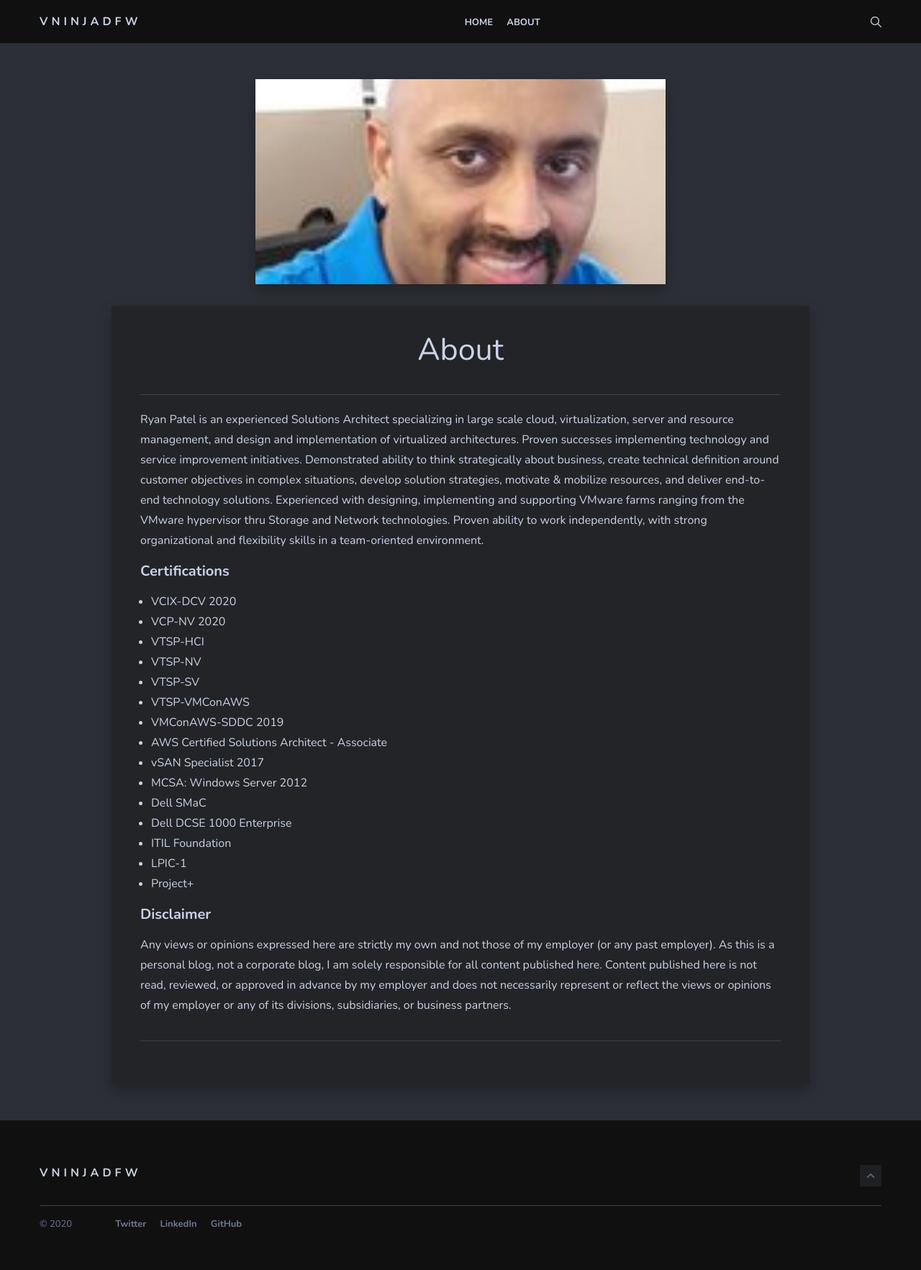
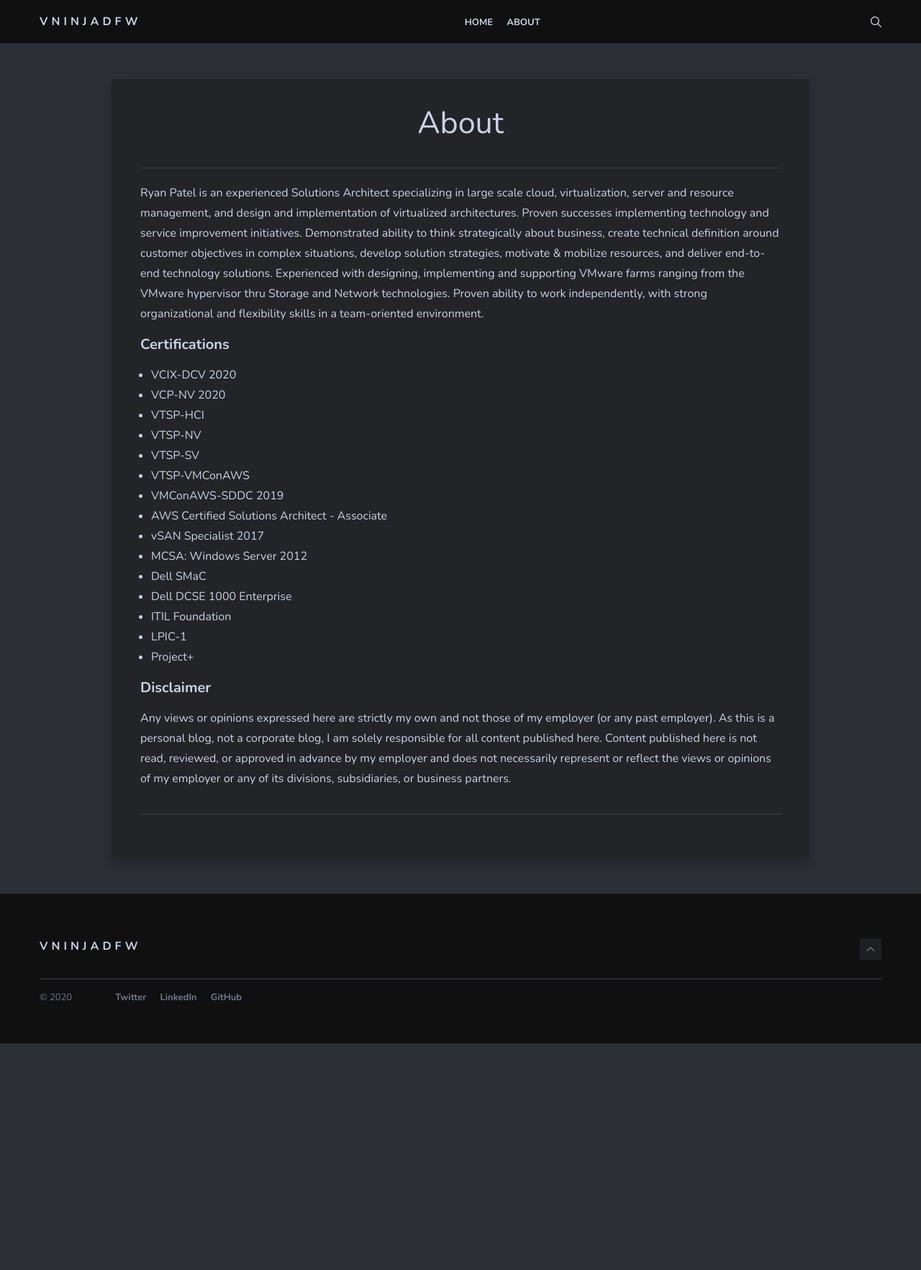
Before and after one commit to vNinjaDFW/vNinjaDFW.github.io, a Jekyll site: the page built from _pages/about.md, in a window 1280 px wide. Shown: the whole page at 72% size. Built offline with Jekyll 4.4.1, drawn with Linux system fonts in a browser that asks for light colours; nearby versions of some CDN libraries; after the commit the page ends 1450 px from its top, so only the background shows below that.

Commit message:
Update page.html

```diff
--- a/_layouts/page.html
+++ b/_layouts/page.html
@@ -3,11 +3,6 @@
 ---
 <div class="container">
 	<div class="row">
-		<div class = "col col-6 push-3">
-			<div class="page-image-box">
-				<div class="page-image" style="background-image: url({{"/img/" | prepend: site.baseurl | append : page.image}})"></div>
-			</div>
-		</div>
 		<article class="col col-12 col-t-10 push-t-1 page">
 			<div class="page-content">
 				<div class="page-head">
```
